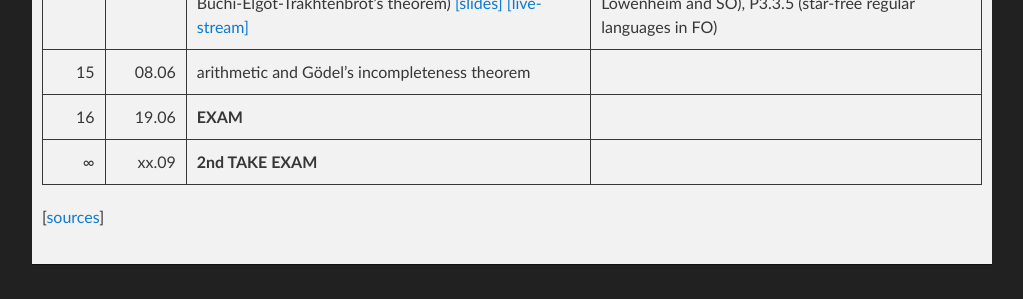
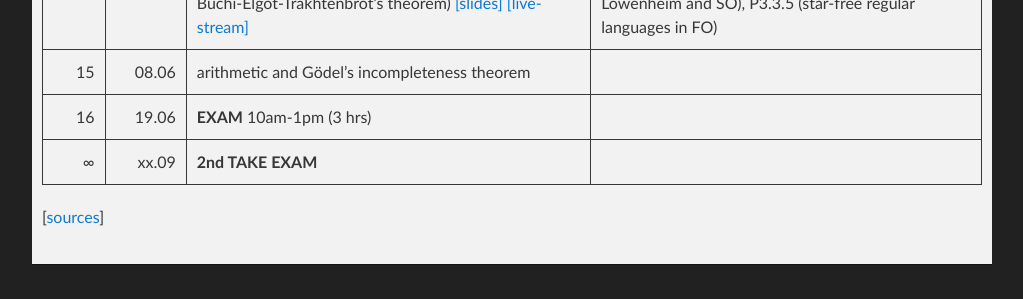
Before and after one commit to lclem/logic_course, a Jekyll site: the page built from docs/index.md, in a window 1280 px wide and 900 px high, scrolled down 3496 px. Shown: the part 536-835 px from the top of the window, without its empty margins (128-1151 px from the left). Built offline with Jekyll 4.4.1, drawn with Linux system fonts in a browser that asks for light colours; our own code applies the rules of GitHub Pages for plain Markdown files.

Commit message:
Update index.md

```diff
--- a/docs/index.md
+++ b/docs/index.md
@@ -80,7 +80,7 @@ Rocket.Chat:
 | 13 | 25.05 | undecidability of validity (Church-Turing) and finite satisfiability (Trakhtenbrot) [[slides]](slides/11-undecidability.pdf) [[live-stream]](https://youtu.be/3NRi9S-F2Vk) | P2.12.11 (the hypercube), P2.12.27 (non-axiomatisability of the Church-Rosser property), P4.2.8-11 (quantifier elimination), P4.3.3 (decidability via interpretation) |
 | 14 | 01.06 | second-order logic: expressiveness, failures (compactness, Skolem-Löwenheim theorems), nonaxiomatisability, Fagin's theorem (finite model theory), monadic second-order logic (word models, Büchi-Elgot-Trakhtenbrot's theorem) [[slides]](slides/12-second_order_logic.pdf) [[live-stream]](https://youtu.be/qzMv-BpticE) | P3.1.2 (countability), P3.1.5-8 (reachability, connectivity, Euleriand and Hamiltonian cycles of infinite and finite graphs), P3.1.9 (colourability), P3.2.1 (compactness and SO), P3.2.2 (Skolem-Löwenheim and SO), P3.3.5 (star-free regular languages in FO)|
 | 15 | 08.06 | arithmetic and Gödel's incompleteness theorem | |
-| 16 | 19.06 | **EXAM** | |
+| 16 | 19.06 | **EXAM** 10am-1pm (3 hrs) | |
 | ∞ | xx.09 | **2nd TAKE EXAM** | |
 
 [[sources](https://github.com/lclem/logic_course)]
```
